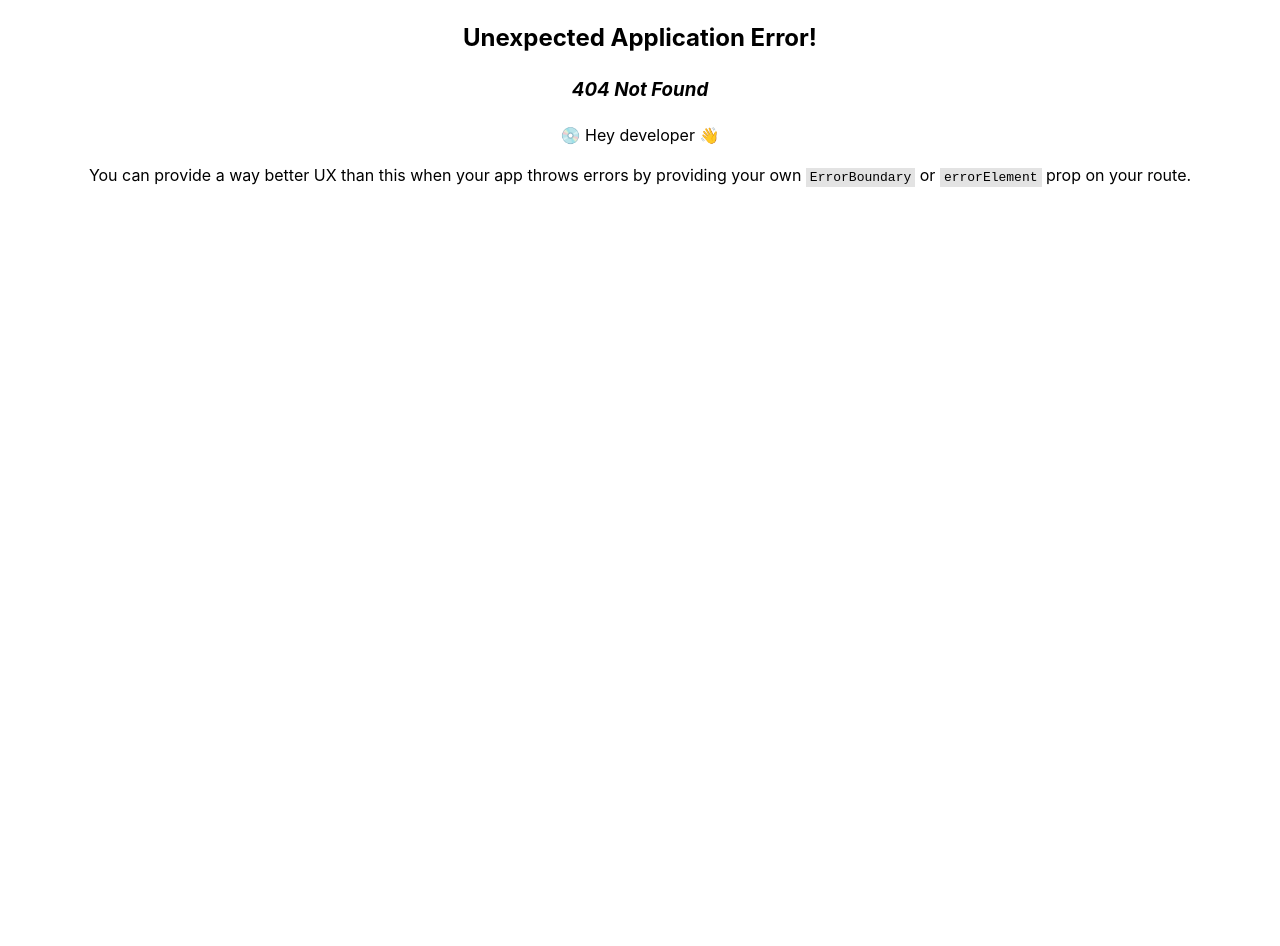
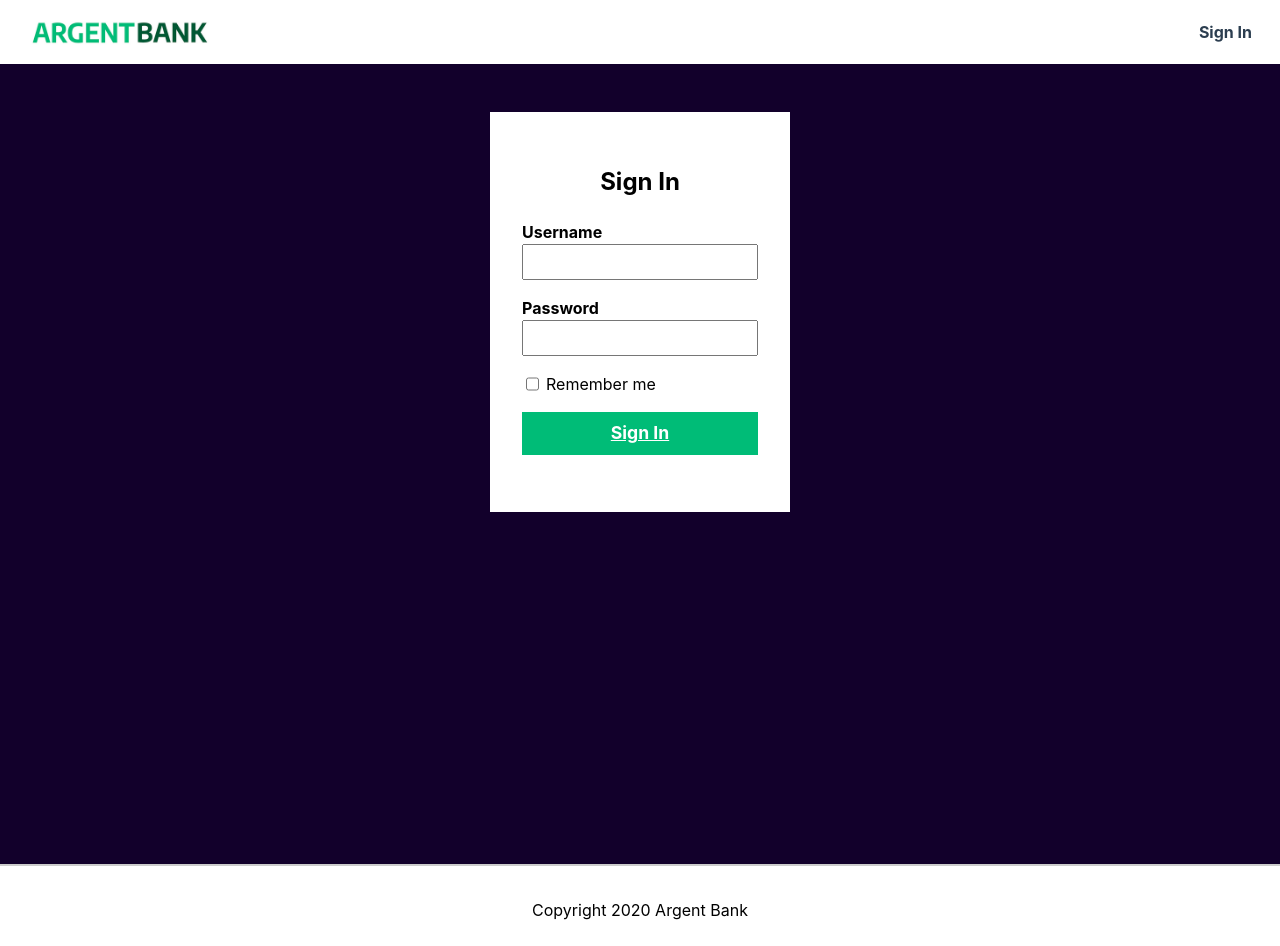
Before and after one commit to zinedinechami/ArgentBank-website-main, a React (Vite) app in the folder src/P11-Front/: page /signin in a window 1280 px wide. Before the commit this address had no page. Before the commit the page ends 800 px from the top, so only its background shows below. Built offline with nearby package versions, Linux system fonts and the light colour scheme.

Commit message:
integrated sign in page and it's route

```diff
--- a/src/P11-Front/src/components/header/header.jsx
+++ b/src/P11-Front/src/components/header/header.jsx
@@ -13,7 +13,7 @@
           />
         </a>
         <div>
-          <a className="main-nav-item" href="">
+          <a className="main-nav-item" href="/signin">
             <i className="fa fa-user-circle"></i>
             Sign In
           </a>
--- /dev/null
+++ b/src/P11-Front/src/pages/signin/signin.css
@@ -0,0 +1,60 @@
+.main {
+  flex: 1;
+  display: flex;
+}
+
+.bg-dark {
+  background-color: #12002b;
+  min-height: 100vh;
+}
+
+.sign-in-button {
+  display: block;
+  width: 100%;
+  padding-top: 8px;
+  padding-bottom: 8px;
+  font-size: 1.1rem;
+  font-weight: bold;
+  margin-top: 1rem;
+  border-color: #00bc77;
+  background-color: #00bc77;
+  color: #fff;
+}
+
+.sign-in-content {
+  box-sizing: border-box;
+  background-color: white;
+  width: 300px;
+  height: 400px;
+  margin: 0 auto;
+  margin-top: 3rem;
+  padding: 2rem;
+}
+
+.sign-in-icon {
+  font-size: 5rem;
+}
+
+.input-remember {
+  display: flex;
+}
+
+.input-remember label {
+  margin-left: 0.25rem;
+}
+
+.input-wrapper {
+  display: flex;
+  flex-direction: column;
+  text-align: left;
+  margin-bottom: 1rem;
+}
+
+.input-wrapper label {
+  font-weight: bold;
+}
+
+.input-wrapper input {
+  padding: 5px;
+  font-size: 1.2rem;
+}
--- /dev/null
+++ b/src/P11-Front/src/pages/signin/signin.jsx
@@ -0,0 +1,41 @@
+import "./signin.css";
+import Header from "../../components/header/header";
+import Footer from "../../components/footer/footer";
+
+export default function SignIn() {
+  return (
+    <>
+      <body>
+        <Header />
+        <main className="main bg-dark">
+          <section className="sign-in-content">
+            <i className="fa fa-user-circle sign-in-icon"></i>
+            <h1>Sign In</h1>
+            <form>
+              <div className="input-wrapper">
+                <label htmlFor="username">Username</label>
+                <input type="text" id="username" />
+              </div>
+              <div className="input-wrapper">
+                <label htmlFor="password">Password</label>
+                <input type="password" id="password" />
+              </div>
+              <div className="input-remember">
+                <input type="checkbox" id="remember-me" />
+                <label htmlFor="remember-me">Remember me</label>
+              </div>
+              {/* <!-- PLACEHOLDER DUE TO STATIC SITE --> */}
+              <a href="./user.html" className="sign-in-button">
+                Sign In
+              </a>
+              {/* <!-- SHOULD BE THE BUTTON BELOW -->
+          <!-- <button class="sign-in-button">Sign In</button> -->
+          <!--  --> */}
+            </form>
+          </section>
+        </main>
+        <Footer />
+      </body>
+    </>
+  );
+}
```
Also changed, not shown: src/P11-Front/src/App.jsx (+7 -0 lines).
